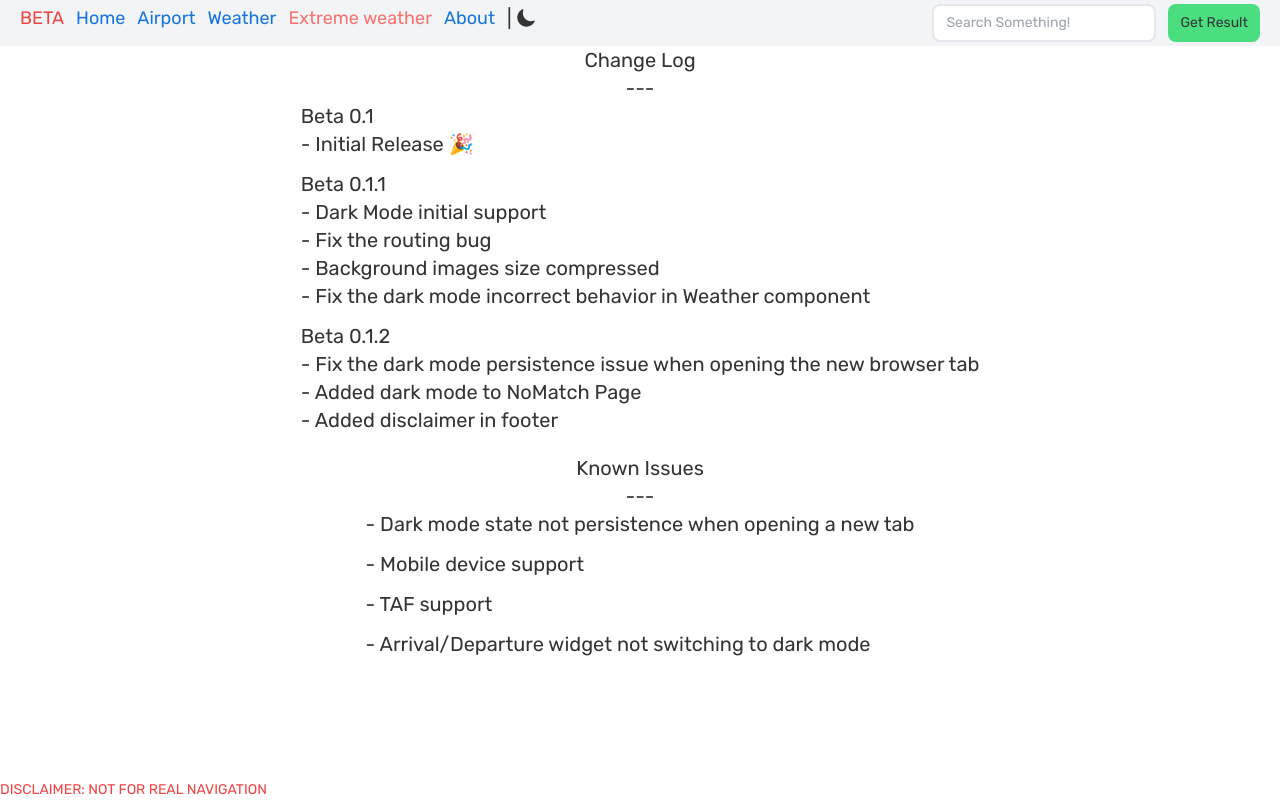
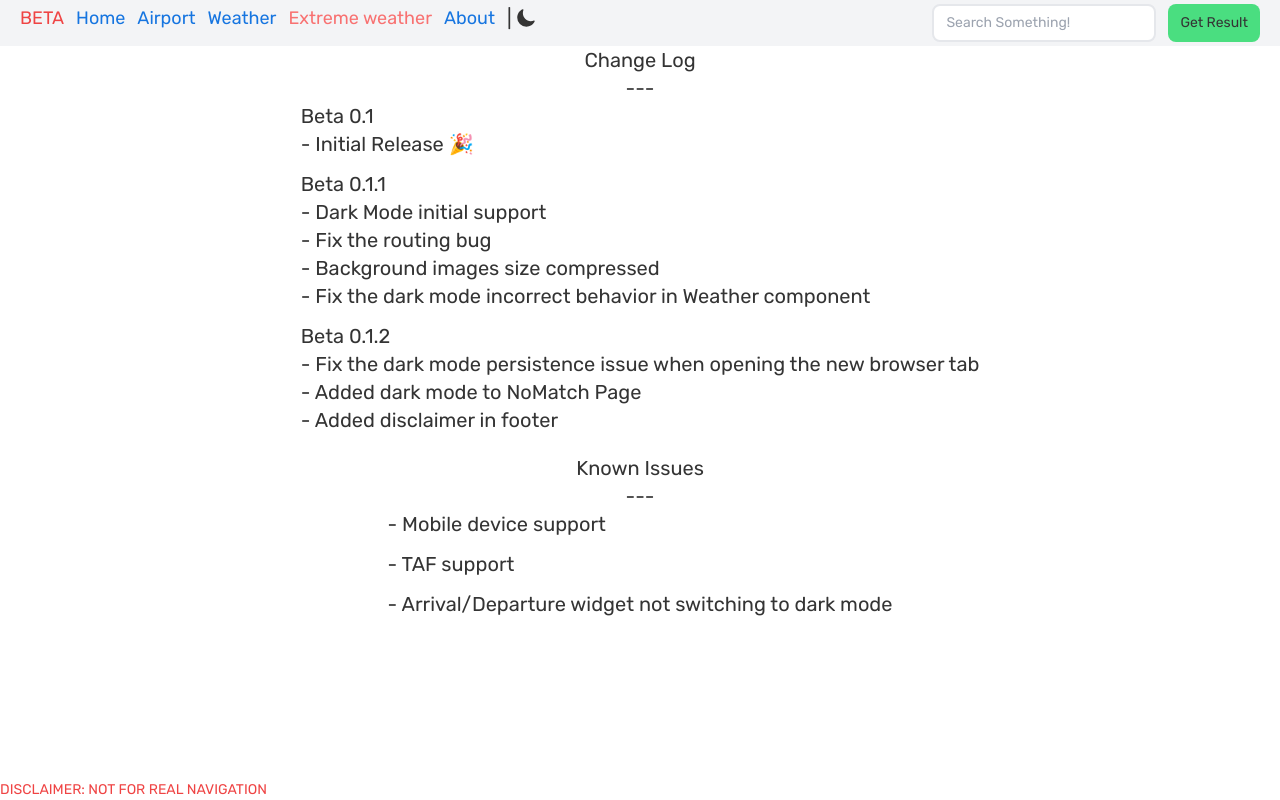
Before and after one commit to mason23zh/Flight_App_Full, a React (Create React App) app: page /changelog in a window 1280 px wide. Built offline with nearby package versions, Linux system fonts and the light colour scheme.

Commit message:
update the changelog

```diff
--- a/src/component/ChangeLog.jsx
+++ b/src/component/ChangeLog.jsx
@@ -34,9 +34,6 @@ function ChangeLog() {
                 <div>---</div>
                 <div className="flex flex-col gap-3">
                     <div>
-                        - Dark mode state not persistence when opening a new tab
-                    </div>
-                    <div>
                         - Mobile device support
                     </div>
                     <div>
```
